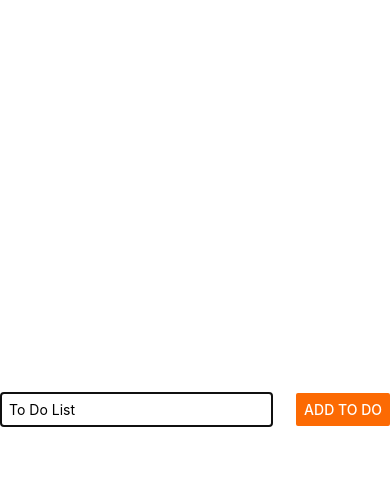
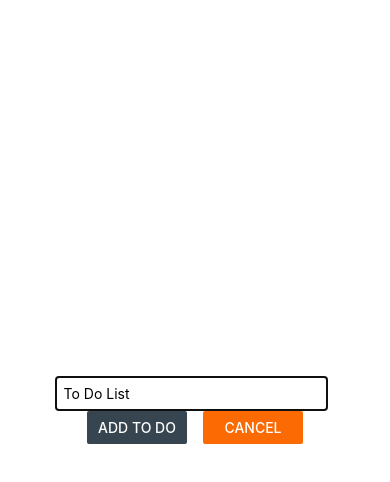
Before and after one commit to NuttaneeKnight/react-native-ToDoApp, a React Native app: screen / in a window 390 px wide. Both pictures are taken after a click on the button "ADD NEW TO DO". Shown: the top 482 px of the page. Built offline with nearby package versions, Linux system fonts and the light colour scheme.

Commit message:
Added Button styles

```diff
--- a/components/TodoInput.js
+++ b/components/TodoInput.js
@@ -21,7 +21,18 @@
           onChangeText={todoInputHandler}
           value={enteredTodoText}
         />
-        <Button title="Add To Do" color="#FC6A03" onPress={addTodoHandler} />
+        <View style={styles.buttonContainer}>
+          <View style={styles.button}>
+            <Button
+              title="Add To Do"
+              color="#36454F"
+              onPress={addTodoHandler}
+            />
+          </View>
+          <View style={styles.button}>
+            <Button title="Cancel" color="#FC6A03" onPress={""} />
+          </View>
+        </View>
       </View>
     </Modal>
   );
@@ -32,8 +43,7 @@
 const styles = StyleSheet.create({
   inputContainer: {
     flex: 1,
-    flexDirection: "row",
-    justifyContent: "space-between",
+    justifyContent: "center",
     alignItems: "center",
     marginBottom: 24, //spacing between the input text and the list marginbottom is beeter than padding
     borderBottomWidth: 1,
@@ -46,4 +56,11 @@
     marginRight: 8,
     padding: 8,
   },
+  buttonContainer: {
+    flexDirection: "row",
+  },
+  button: {
+    width: 100,
+    marginHorizontal: 8,
+  },
 });
```
